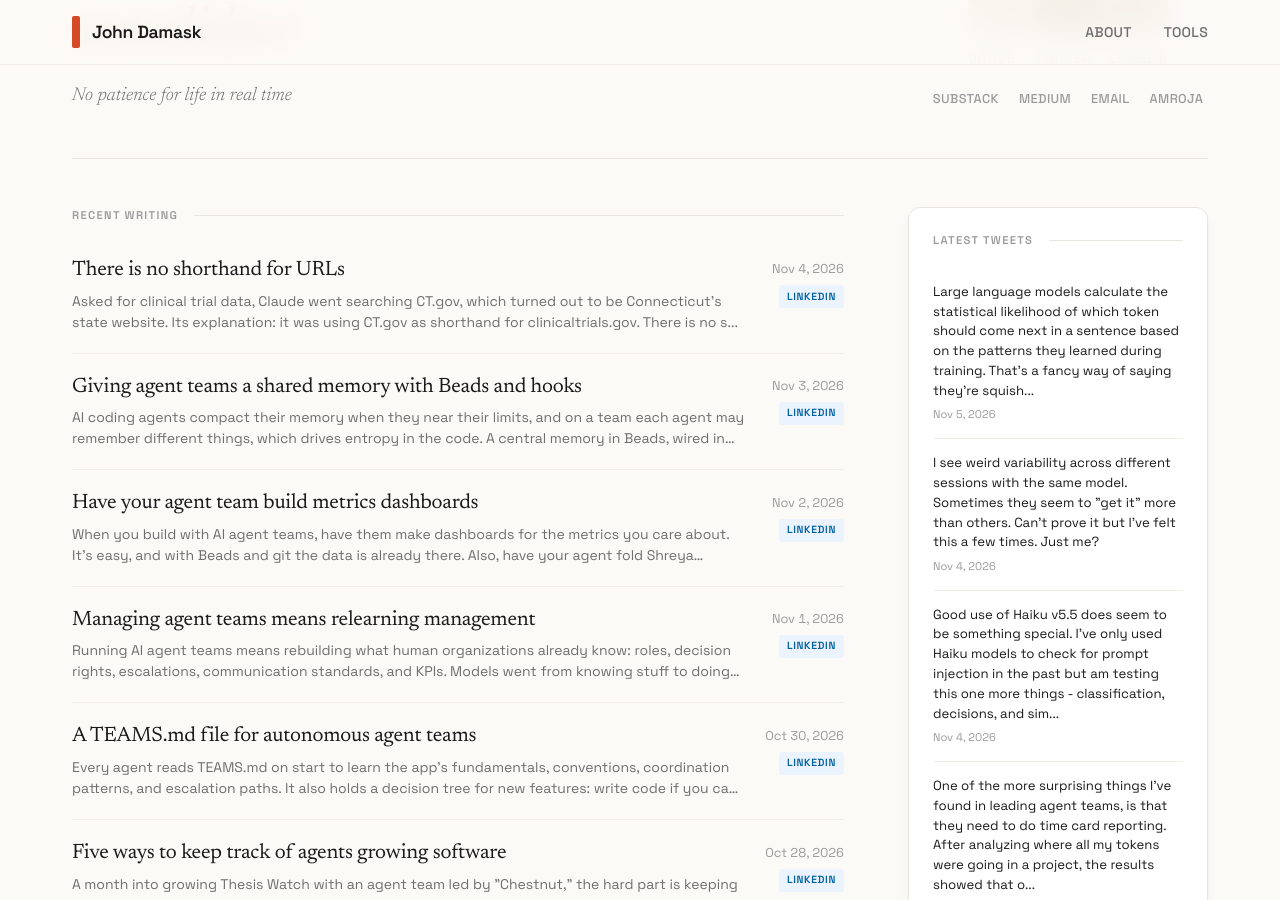
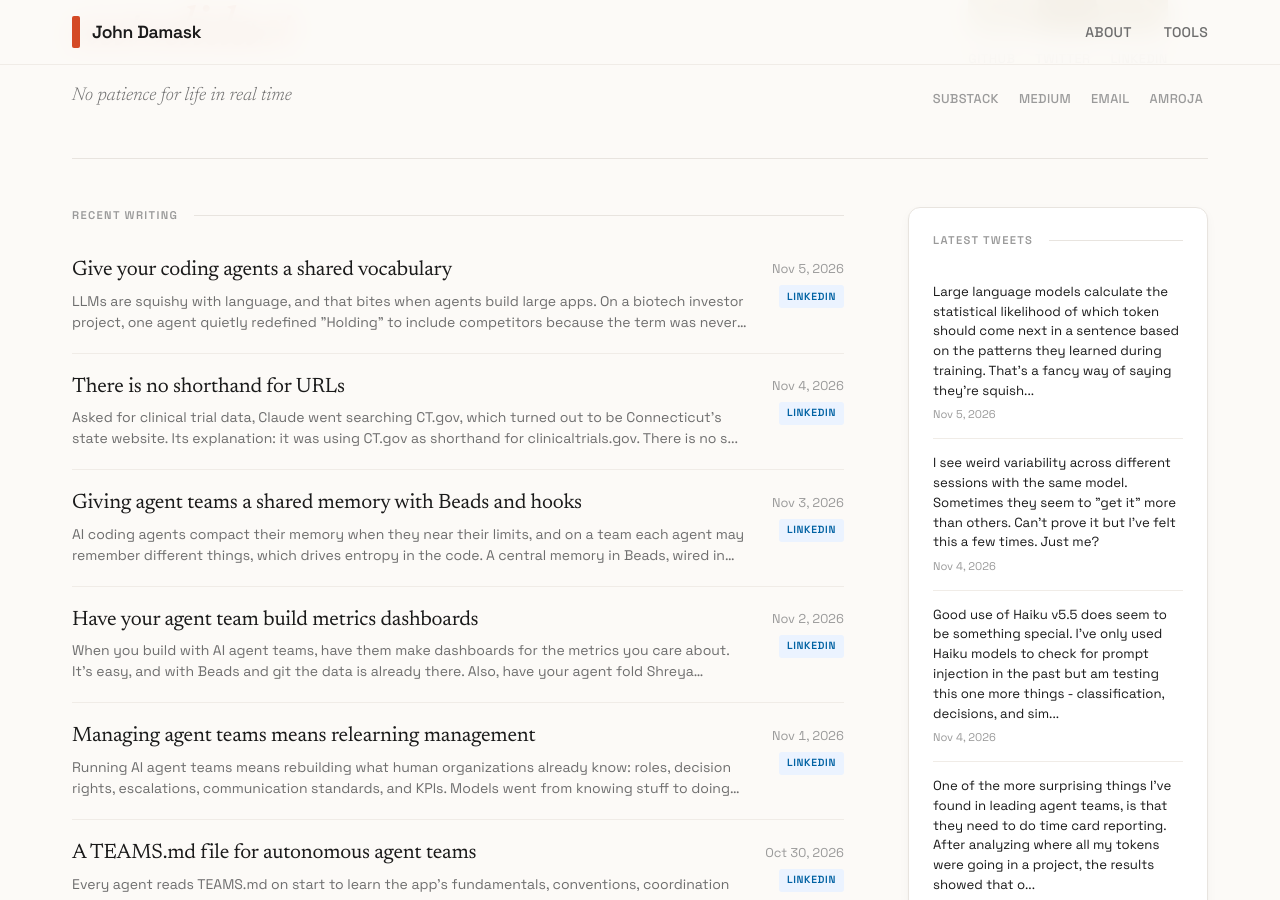
Before and after one commit to jbdamask/jbdamask.github.io, a Jekyll site: the page built from index.html, in a window 1280 px wide and 900 px high, scrolled down 336 px. Built offline with Jekyll 4.4.1, drawn with Linux system fonts in a browser that asks for light colours; the list of posts is cut into pages by our own code.

Commit message:
Add 1 recent LinkedIn post to external feed

```diff
--- a/_data/external-posts.yml
+++ b/_data/external-posts.yml
@@ -1,5 +1,12 @@
 # External posts from LinkedIn, Twitter, etc.
 # Add your posts here and they'll appear in the unified feed
+
+- title: "Give your coding agents a shared vocabulary"
+  source: linkedin
+  url: https://www.linkedin.com/feed/update/urn:li:activity:7524133627769671680/
+  date: 2026-11-05
+  excerpt: "LLMs are squishy with language, and that bites when agents build large apps. On a biotech investor project, one agent quietly redefined \"Holding\" to include competitors because the term was never written down. The fix: a DEFINITIONS.jsonl file and a hook that injects it into every new agent."
+  image: ""
 
 - title: "There is no shorthand for URLs"
   source: linkedin
```
